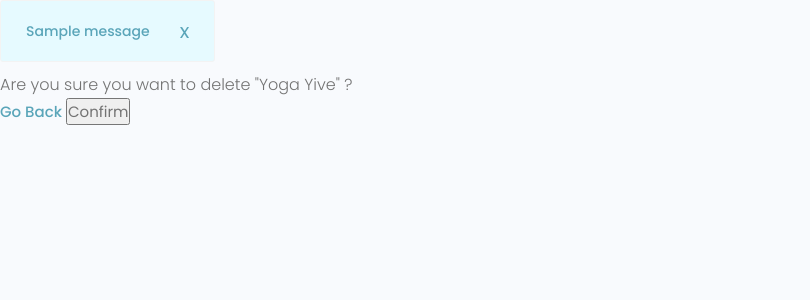
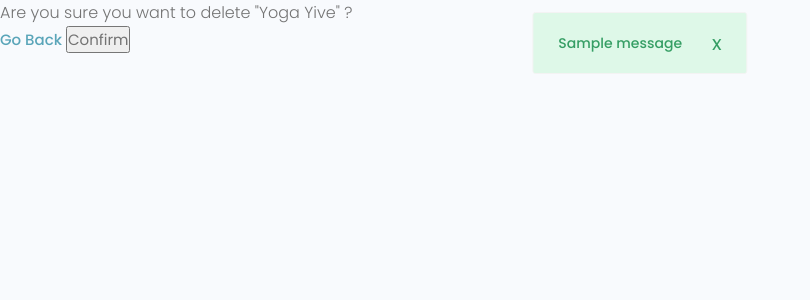
Before and after one commit to 1999masih/Devsearch, a Django app: page /projects/delete-project/177c83a1-0b73-4d9e-b303-eae2f4ca7325 in a window 1280 px wide. Shown: the part 77-377 px from the top of the page, without its empty margins (0-810 px from the left). Run offline with Django 3.2, Linux system fonts and the light colour scheme; a user stored in the database is signed in; data comes from the database, SQL or seed files in the repository; one stand-in notice (Sample message) is shown; some libraries are stand-ins or nearby versions.

Commit message:
alert postiton fixed but the close button still not working

```diff
--- a/static/styles/app.css
+++ b/static/styles/app.css
@@ -845,3 +845,13 @@ img {
   margin-bottom: 1rem;
   margin-top: 2rem;
 }
+
+.alert {
+  position: fixed;
+  left: 50%;
+  top: 120px;
+  transform: translate(-50%, -50%);
+
+
+  z-index: 99999;
+}
--- a/static/uikit/app.css
+++ b/static/uikit/app.css
@@ -104,7 +104,7 @@ pre.codeblock {
 }
 
 
-.alert {
+/* .alert {
   position: fixed;
   left: 50%;
   top: 120px;
@@ -112,4 +112,4 @@ pre.codeblock {
 
 
   z-index: 99999;
-}
+} */
--- a/templates/main.html
+++ b/templates/main.html
@@ -30,7 +30,7 @@
 
     {% if messages %}
     {% for message in messages %}
-        <div class="alert alert--{{message.tags}}}">
+        <div class="alert alert--{{message.tags}}">
             <p class="alert__message">{{message}}</p>
             <button class="alert__close">x</button>
         </div>
```
